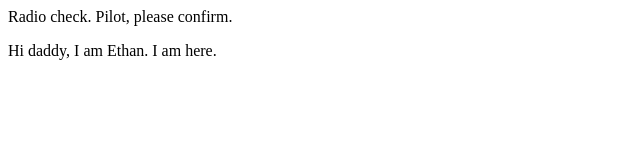
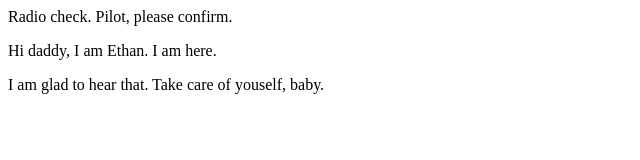
Before and after one commit to Daviddong091216/communication-log, a plain HTML site: page index.html in a window 1280 px wide. Shown: the whole page, without its empty margins (0-640 px from the left). Drawn offline with Linux system fonts and the light colour scheme.

Commit message:
David added third line to log.

```diff
--- a/index.html
+++ b/index.html
@@ -2,5 +2,6 @@
     <body>
         <p>Radio check. Pilot, please confirm.</p>
         <p>Hi daddy, I am Ethan. I am here.</p>
+        <p>I am glad to hear that. Take care of youself, baby.</p>
     </body>
 </html>
```
